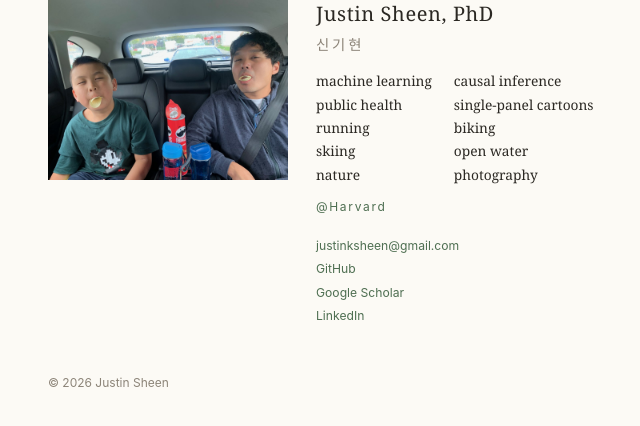
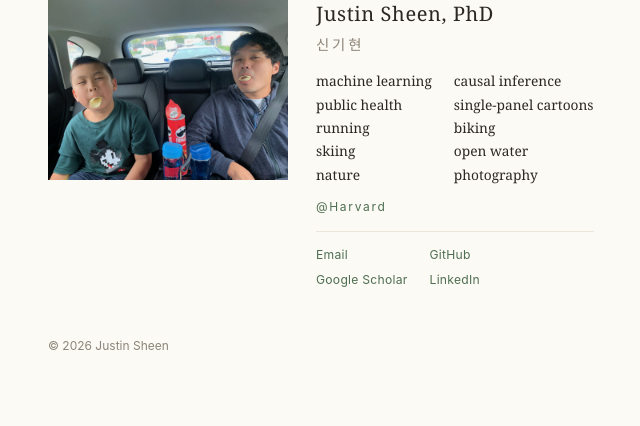
Before and after one commit to jsheen/jsheen.github.io, a Jekyll site: the page built from about.md, in a window 1280 px wide. Shown: the top 426 px of the page, without its empty margins (272-912 px from the left). Built offline with Jekyll 4.4.1, drawn with Linux system fonts in a browser that asks for light colours.

Commit message:
Contact links in a two-column grid; show Email label instead of address
Co-Authored-By: Claude Opus 5.5 <noreply@anthropic.com>

```diff
--- a/_includes/about.html
+++ b/_includes/about.html
@@ -6,7 +6,7 @@
     <p class="interests"><span class="nowrap">machine learning</span><span class="dot"> · </span><span class="nowrap">causal inference</span><span class="dot"> · </span><span class="nowrap">public health</span><span class="dot"> · </span><span class="nowrap">single-panel cartoons</span><span class="dot"> · </span><span class="nowrap">running</span><span class="dot"> · </span><span class="nowrap">biking</span><span class="dot"> · </span><span class="nowrap">skiing</span><span class="dot"> · </span><span class="nowrap">open water</span><span class="dot"> · </span><span class="nowrap">nature</span><span class="dot"> · </span><span class="nowrap">photography</span></p>
     <p class="affil">@Harvard</p>
     <ul class="contact">
-      <li><a href="mailto:{{ site.email }}">{{ site.email }}</a></li>
+      <li><a href="mailto:{{ site.email }}">Email</a></li>
       <li><a href="https://github.com/{{ site.github_username }}">GitHub</a></li>
       <li><a href="{{ site.scholar_url }}">Google Scholar</a></li>
       <li><a href="{{ site.linkedin_url }}">LinkedIn</a></li>
--- a/assets/css/style.css
+++ b/assets/css/style.css
@@ -52,8 +52,8 @@ blockquote { border-left: 2px solid var(--rule); margin-left: 0; padding-left: 1
 .interests .nowrap { display: block; line-height: 1.7; white-space: nowrap; }
 .interests .dot { display: none; }
 .affil { margin: 10px 0 0; font-size: 0.75rem; letter-spacing: 0.14em; color: var(--accent); }
-.contact { list-style: none; padding: 0; margin: 18px 0 0; font-size: 0.76rem; }
-.contact li { margin-bottom: 2px; word-break: break-all; }
+.contact { list-style: none; padding: 12px 0 0; margin: 14px 0 0; border-top: 1px solid var(--rule); font-size: 0.76rem; display: grid; grid-template-columns: repeat(2, max-content); column-gap: 22px; row-gap: 4px; letter-spacing: 0.02em; }
+.contact li { white-space: nowrap; }
 
 /* Home: tabs */
 .header-img { display: block; width: 100%; aspect-ratio: 5 / 2; object-fit: cover; border-radius: 0; margin-bottom: 16px; }
```
